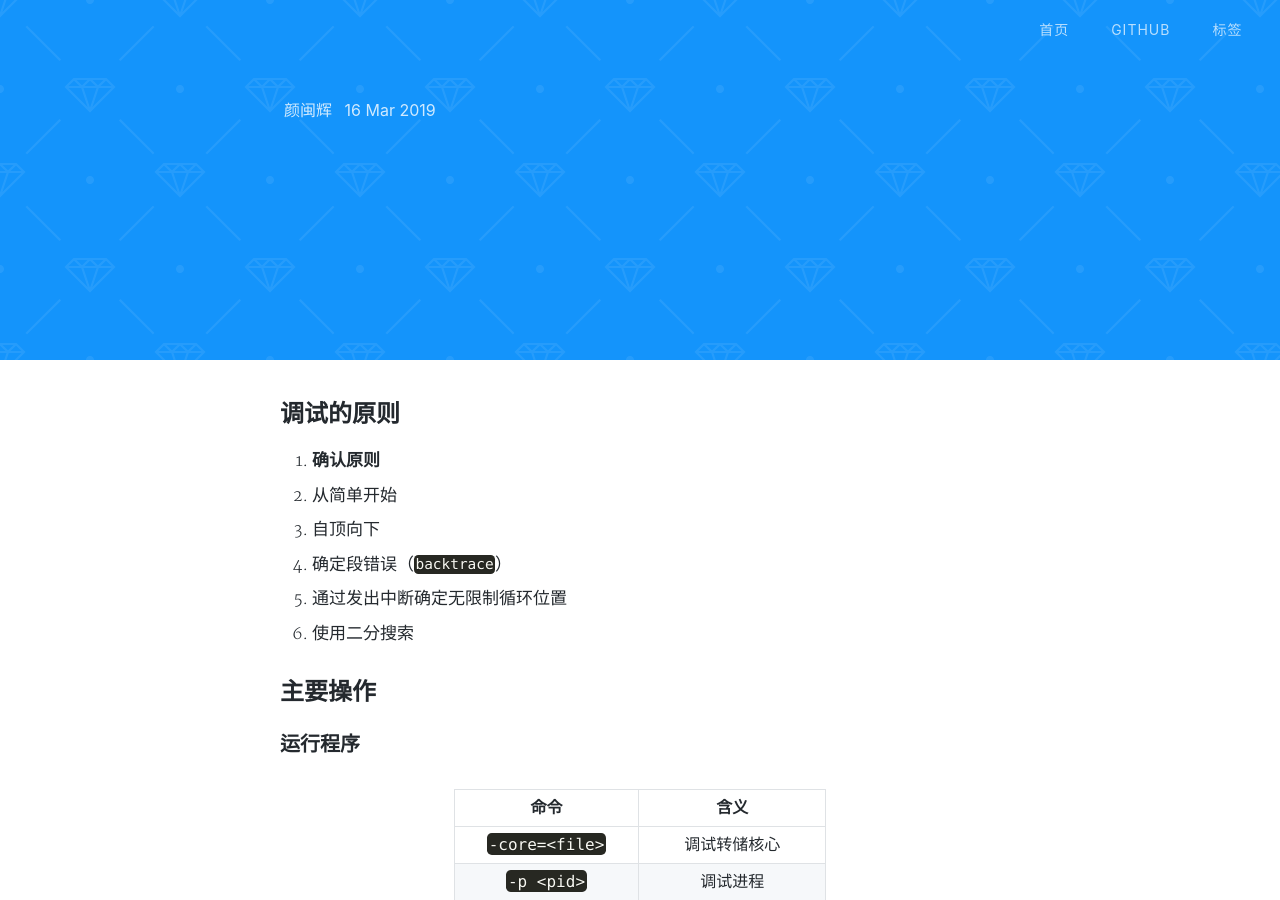
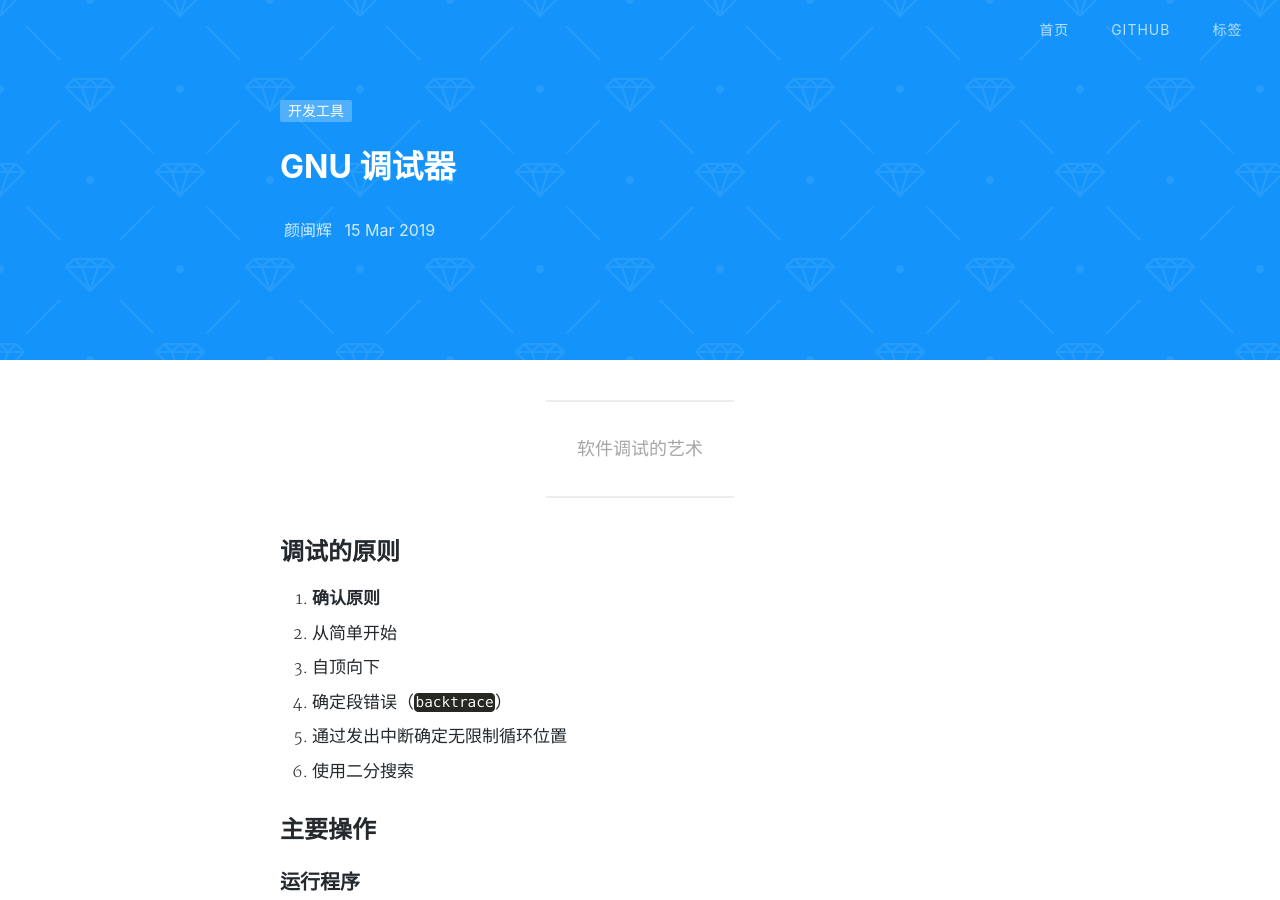
Before and after one commit to yanminhui/yanminhui.github.io, a Jekyll site: the page built from _posts/2019-03-15-gdb.md, in a window 1280 px wide and 900 px high. Built offline with Jekyll 4.4.1, drawn with Linux system fonts in a browser that asks for light colours; nearby versions of some CDN libraries; our own code applies the rules of GitHub Pages for plain Markdown files; a style sheet for code colours, icons or effects is not loaded; some of the changed lines change nothing that is shown.

Commit message:
Update 2019-03-15-gdb.md

```diff
--- a/_posts/2019-03-15-gdb.md
+++ b/_posts/2019-03-15-gdb.md
@@ -1,11 +1,11 @@
 ---
 
 layout: post
-title: GNU 调试器
-subtitle: 软件调试的艺术
+title: 'GNU 调试器'
+subtitle: '软件调试的艺术'
 date: 2019-03-15
-categories: 开发工具
-tags：开发工具
+categories: '开发工具'
+tags: '开发工具'
 
 ---
 
```
